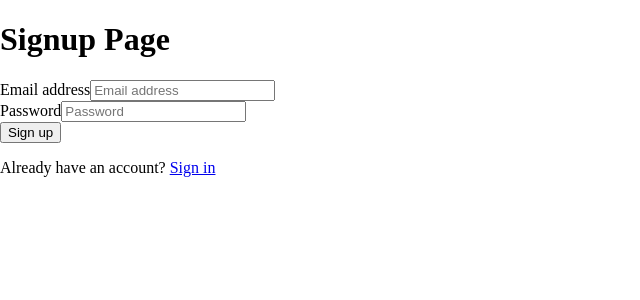
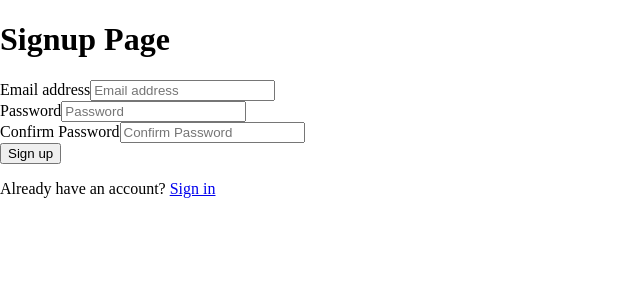
Before and after one commit to samschodron/OfficeHoursWaitingList, a React (Create React App) app in the folder frontend/: page /signup in a window 1280 px wide. Shown: the top 300 px of the page, without its empty margins (0-640 px from the left). Built offline with nearby package versions, Linux system fonts and the light colour scheme.

Commit message:
confirm password field

```diff
--- a/frontend/src/components/Dashboard.js
+++ b/frontend/src/components/Dashboard.js
@@ -1,4 +1,4 @@
-import React, { useEffect } from 'react';
+import React, { useEffect, useState } from 'react';
 import { onAuthStateChanged } from "firebase/auth";
 import { signOut } from "firebase/auth";
 import { auth } from '../firebase';
@@ -37,6 +37,8 @@ const Dashboard = () => {
     return (
         <div>
             <h1>Dashboard</h1>
+            <h1>You are currenly signed in as: </h1>
+            {auth.currentUser ? <h1>Email: {auth.currentUser.email}</h1> : <h1>Not signed in</h1>}
 
             <div>
                 <Link to="/join-page" className="shadow" style={{ textDecoration: 'none' }}>
--- a/frontend/src/components/SignupPage.js
+++ b/frontend/src/components/SignupPage.js
@@ -7,12 +7,18 @@ const SignupPage = () => {
     const navigate = useNavigate();
 
     const [email, setEmail] = useState('')
-    const [password, setPassword] = useState('');
+    const [password1, setPassword1] = useState('');
+    const [password2, setPassword2] = useState('');
+    const [error, setError] = useState('')
 
     const onSubmit = async (e) => {
         e.preventDefault()
 
-        await createUserWithEmailAndPassword(auth, email, password)
+        if (password1 !== password2) {
+            setError('Error: Passwords do not match')
+            return
+        }
+        await createUserWithEmailAndPassword(auth, email, password1)
             .then((userCredential) => {
                 // created successfully
                 const user = userCredential.user;
@@ -46,19 +52,33 @@ const SignupPage = () => {
                 </div>
 
                 <div>
-                    <label htmlFor="password">
+                    <label htmlFor="password1">
                         Password
                     </label>
                     <input
                         type="password"
                         label="Create password"
-                        value={password}
-                        onChange={(e) => setPassword(e.target.value)}
+                        value={password1}
+                        onChange={(e) => setPassword1(e.target.value)}
                         required
                         placeholder="Password"
                     />
                 </div>
+                <div>
+                    <label htmlFor="password2">
+                        Confirm Password
+                    </label>
+                    <input
+                        type="password"
+                        label="Confirm password"
+                        value={password2}
+                        onChange={(e) => setPassword2(e.target.value)}
+                        required
+                        placeholder="Confirm Password"
+                    />
+                </div>
 
+                {error && <p>{error}</p>}
                 <button
                     type="submit"
                     onClick={onSubmit}
```
